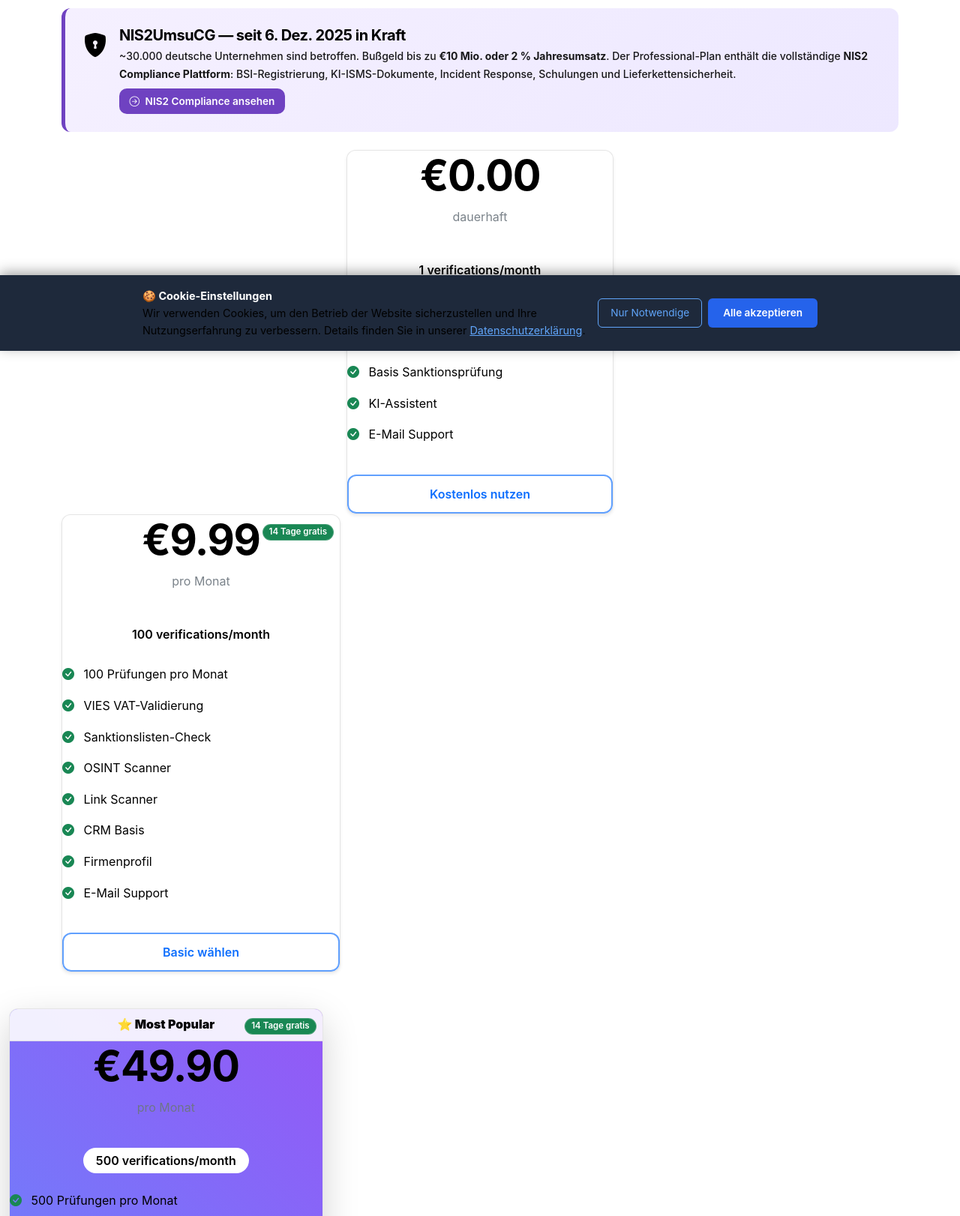
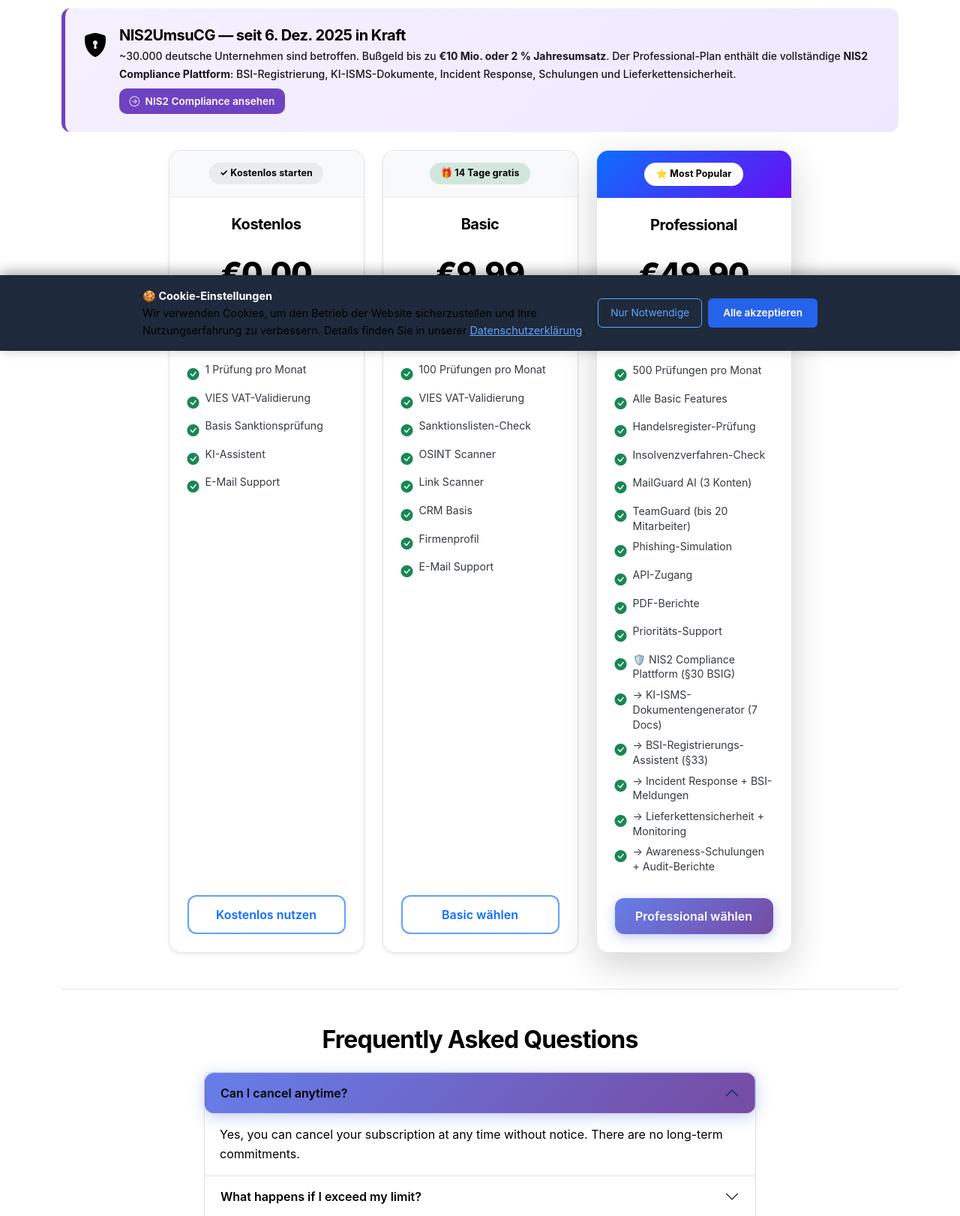
Before and after one commit to pilipandr770/vat-bot-1, a Flask app: page /payments/pricing in a window 1280 px wide. Shown: the part 332-1954 px from the top of the page at 75% size. Run offline with Flask 3, Linux system fonts and the light colour scheme; some libraries are stand-ins or nearby versions.

Commit message:
fix: pricing cards in one row with proper card-body structure
- Replace col-lg-4 with col-xl-3 col-lg-6 so 4 cards fit in one row on desktop
- Add missing card-body wrapper (caused broken layout/column stacking)
- Add pricing-card CSS: unified badge strip, price typography, feature list
- Featured card highlighted with blue border + gradient header
- Equal height cards via h-100 + d-flex flex-column

```diff
--- a/templates/payments/pricing.html
+++ b/templates/payments/pricing.html
@@ -68,71 +68,76 @@
     </div>
 
     <!-- Pricing Cards -->
-    <div class="row g-4 justify-content-center">
+    <div class="row g-4 justify-content-center align-items-stretch">
         {% for plan in plans %}
-        <div class="col-lg-4 col-md-6">
-            <div class="card h-100 {% if plan.featured %}border-primary shadow-lg{% else %}shadow-sm{% endif %}">
-                {% if plan.featured %}
-                <div class="card-header bg-primary text-white text-center py-2">
-                    <strong>⭐ {{ _('Most Popular') }}</strong>
+        <div class="col-xl-3 col-lg-6 col-md-6 col-sm-10 pricing-col">
+            <div class="card h-100 pricing-card {% if plan.featured %}pricing-card--featured shadow-lg{% else %}shadow-sm{% endif %}">
+
+                <!-- Card top badge -->
+                <div class="pricing-card__header text-center py-3 {% if plan.featured %}pricing-card__header--featured{% endif %}">
+                    {% if plan.featured %}
+                        <span class="pricing-badge pricing-badge--popular">⭐ {{ _('Most Popular') }}</span>
+                    {% elif plan.name in ('basic', 'professional') %}
+                        <span class="pricing-badge pricing-badge--trial">🎁 14 Tage gratis</span>
+                    {% elif plan.name == 'enterprise' %}
+                        <span class="pricing-badge pricing-badge--enterprise">🏢 Enterprise</span>
+                    {% else %}
+                        <span class="pricing-badge pricing-badge--free">✓ Kostenlos starten</span>
+                    {% endif %}
                 </div>
-                {% endif %}
-                {% if plan.name in ('basic', 'professional') %}
-                <div class="position-absolute top-0 end-0 m-2">
-                    <span class="badge text-white px-2 py-1" style="background:#198754;font-size:.72rem;">
-                        14 Tage gratis
-                    </span>
-                </div>
-                {% endif %}
-                    <div class="text-center mb-4">
-                        <h2 class="display-4 fw-bold">€{{ "%.2f"|format(plan.price) }}</h2>
-                        <p class="text-muted">{{ plan.period }}</p>
+
+                <div class="card-body d-flex flex-column p-4">
+                    <!-- Plan name -->
+                    <h5 class="fw-bold text-center mb-1">{{ plan.display_name }}</h5>
+
+                    <!-- Price -->
+                    <div class="text-center my-3">
+                        <span class="pricing-price">€{{ "%.2f"|format(plan.price) }}</span>
+                        <div class="text-muted small">{{ plan.period }}</div>
                     </div>
 
-                    <!-- API Calls -->
-                    <div class="text-center mb-4">
-                        <span class="badge bg-secondary fs-6 px-3 py-2">
+                    <!-- API Calls pill -->
+                    <div class="text-center mb-3">
+                        <span class="badge px-3 py-2 pricing-calls">
                             {% if plan.api_calls == 'Unbegrenzt' %}
-                            {{ plan.api_calls }} {{ _('verifications') }}
+                                {{ plan.api_calls }} Prüfungen
                             {% else %}
-                            {{ plan.api_calls }} {{ _('verifications/month') }}
+                                {{ plan.api_calls }} Prüfungen/Monat
                             {% endif %}
                         </span>
                     </div>
 
-                    <!-- Features List -->
+                    <!-- Features -->
                     <ul class="list-unstyled mb-4 flex-grow-1">
                         {% for feature in plan.features %}
-                        <li class="mb-3">
-                            <i class="bi bi-check-circle-fill text-success me-2"></i>
-                            {{ feature }}
+                        <li class="mb-2 d-flex align-items-start gap-2">
+                            <i class="bi bi-check-circle-fill text-success flex-shrink-0 mt-1"></i>
+                            <span>{{ feature }}</span>
                         </li>
                         {% endfor %}
                     </ul>
 
-                    <!-- CTA Button -->
-                    <div class="text-center mt-auto">
+                    <!-- CTA -->
+                    <div class="mt-auto">
                         {% if current_user.is_authenticated %}
                             {% if current_user.subscription_plan == plan.name %}
-                            <button class="btn btn-outline-secondary w-100" disabled>
-                                {{ _('Current Plan') }}
-                            </button>
+                            <button class="btn btn-outline-secondary w-100" disabled>{{ _('Current Plan') }}</button>
                             {% else %}
                                 {% if plan.cta_params %}
                                 <a href="{{ url_for(plan.cta_url, **plan.cta_params) }}"
-                                   class="btn {% if plan.featured %}btn-primary{% else %}btn-outline-primary{% endif %} w-100">
+                                   class="btn w-100 {% if plan.featured %}btn-primary{% else %}btn-outline-primary{% endif %}">
                                     {{ plan.cta }}
                                 </a>
                                 {% else %}
                                 <a href="{{ url_for(plan.cta_url) }}"
-                                   class="btn {% if plan.featured %}btn-primary{% else %}btn-outline-primary{% endif %} w-100">
+                                   class="btn w-100 {% if plan.featured %}btn-primary{% else %}btn-outline-primary{% endif %}">
                                     {{ plan.cta }}
                                 </a>
                                 {% endif %}
                             {% endif %}
                         {% else %}
                             <a href="{{ url_for('auth.register') }}"
-                               class="btn {% if plan.featured %}btn-primary{% else %}btn-outline-primary{% endif %} w-100">
+                               class="btn w-100 {% if plan.featured %}btn-primary{% else %}btn-outline-primary{% endif %}">
                                 {{ plan.cta }}
                             </a>
                         {% endif %}
@@ -338,31 +343,70 @@
 </div>
 
 <style>
-    .card {
-        transition: transform 0.3s ease, box-shadow 0.3s ease;
+    .pricing-col { position: relative; }
+
+    .pricing-card {
+        border-radius: 16px;
+        border: 1.5px solid #e9ecef;
+        transition: transform 0.25s ease, box-shadow 0.25s ease;
+        overflow: hidden;
+    }
+    .pricing-card:hover {
+        transform: translateY(-6px);
+        box-shadow: 0 16px 40px rgba(0,0,0,0.12) !important;
+    }
+    .pricing-card--featured {
+        border: 2px solid #0d6efd;
     }
 
-    .card:hover {
-        transform: translateY(-5px);
+    /* Top badge strip */
+    .pricing-card__header {
+        background: #f8f9fa;
+        border-bottom: 1px solid #e9ecef;
+        min-height: 44px;
+        display: flex;
+        align-items: center;
+        justify-content: center;
+    }
+    .pricing-card__header--featured {
+        background: linear-gradient(135deg, #0d6efd, #6610f2);
+        border-bottom: none;
     }
 
-    .card.border-primary {
-        position: relative;
+    /* Badges */
+    .pricing-badge {
+        font-size: .78rem;
+        font-weight: 700;
+        padding: .3rem .9rem;
+        border-radius: 20px;
+        letter-spacing: .01em;
+    }
+    .pricing-badge--popular  { background: #fff; color: #0d6efd; border: 1.5px solid rgba(255,255,255,.6); }
+    .pricing-badge--trial    { background: #d1e7dd; color: #0a3622; }
+    .pricing-badge--enterprise { background: #e9ecef; color: #343a40; }
+    .pricing-badge--free     { background: #e9ecef; color: #495057; }
+
+    /* Price number */
+    .pricing-price {
+        font-size: 2.6rem;
+        font-weight: 800;
+        letter-spacing: -0.03em;
+        color: #0f2744;
     }
 
-    .card.border-primary::before {
-        content: '';
-        position: absolute;
-        top: -2px;
-        left: -2px;
-        right: -2px;
-        bottom: -2px;
-        background: linear-gradient(45deg, #0d6efd, #6610f2);
-        border-radius: 0.375rem;
-        z-index: -1;
-        opacity: 0.7;
+    /* Calls pill */
+    .pricing-calls {
+        background: #e8f0fe;
+        color: #0052cc;
+        font-weight: 600;
+        font-size: .8rem;
     }
-    /* Ensure trial badge doesn't overflow */
-    .col-lg-4.col-md-6 { position: relative; }
+
+    /* Feature list text */
+    .card-body .list-unstyled span {
+        font-size: .88rem;
+        color: #343a40 !important;
+        line-height: 1.4;
+    }
 </style>
 {% endblock %}
```
